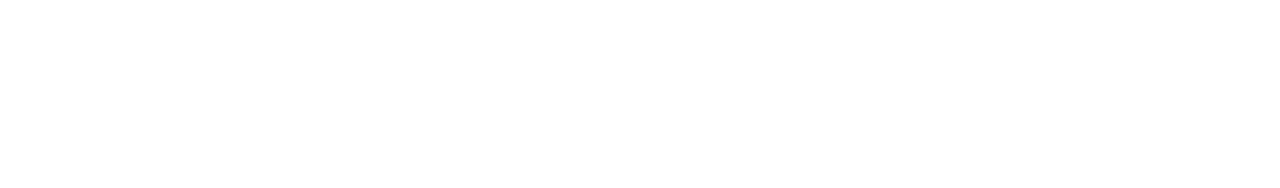
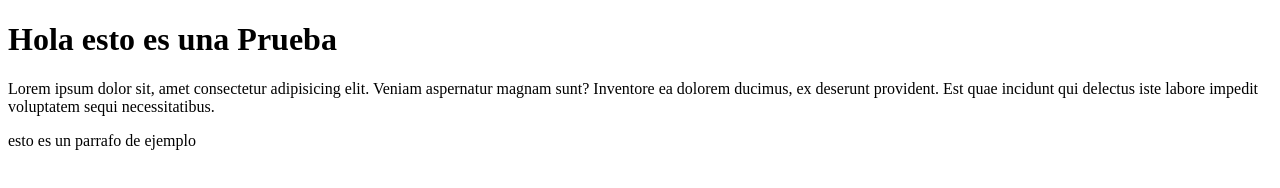
Before and after one commit to alex2187/CursoGit, a plain HTML site: page index.html in a window 1280 px wide. Drawn offline with Linux system fonts and the light colour scheme.

Commit message:
agregamos algo

```diff
--- a/index.html
+++ b/index.html
@@ -7,6 +7,11 @@
     <title>Document</title>
 </head>
 <body>
-
+    <h1>Hola esto es una Prueba </h1>
+    <p> Lorem ipsum dolor sit, amet consectetur adipisicing elit. Veniam aspernatur magnam sunt? Inventore
+        ea dolorem ducimus, ex deserunt provident. Est quae incidunt qui delectus iste labore impedit
+         voluptatem sequi necessitatibus.
+    </p>
+    <p>esto es un parrafo de ejemplo</p>
 </body>
 </html>
```
